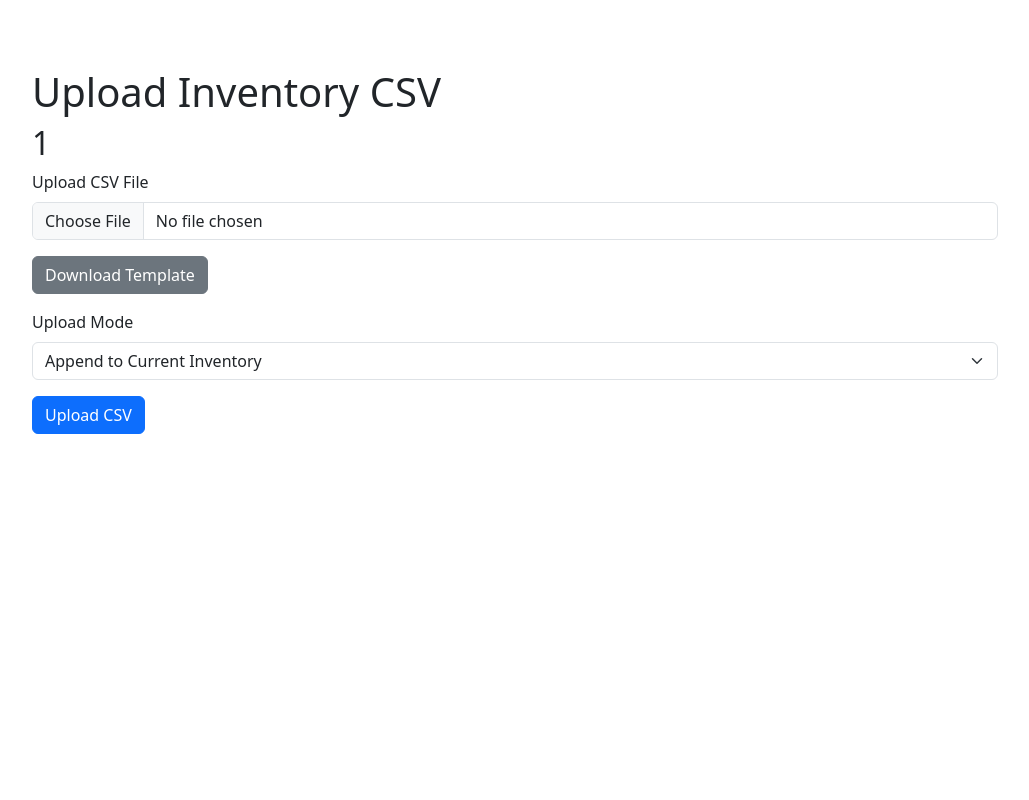
After one commit to lk18tu/COSC4P02_inventory, a Django app: page /invManage/upload_csv/1/ in a window 1280 px wide. The commit adds this page. Shown: the whole page, without its empty margins (250-1279 px from the left). Run offline with Django 5.2, Linux system fonts and the light colour scheme; some libraries are stand-ins or nearby versions.

Commit message:
csv upload and fixed UI for add item, add inventory etc..

```diff
--- /dev/null
+++ b/src/inventory_track/inventoryApp/templates/csv_upload.html
@@ -0,0 +1,68 @@
+{% extends 'base.html' %}
+{% load static %}
+
+{% block title %}Upload Inventory CSV{% endblock %}
+
+{% block content %}
+<head>
+    <meta charset="UTF-8">
+    <meta name="viewport" content="width=device-width, initial-scale=1.0">
+    <title>Upload Inventory CSV</title>
+    <link rel="stylesheet" href="https://cdn.jsdelivr.net/npm/bootstrap@5.3.0/dist/css/bootstrap.min.css">
+</head>
+<body>
+    <div class="container mt-5">
+        <h1>Upload Inventory CSV</h1>
+        <h2>{{ table_name }}</h2>
+
+
+
+        <!-- Upload CSV Form -->
+        <form method="POST" enctype="multipart/form-data" onsubmit="return confirmReplace()">
+            {% csrf_token %}
+
+            <!-- File Upload -->
+            <div class="mb-3">
+                <label for="csv_file" class="form-label">Upload CSV File</label>
+                <input type="file" class="form-control" id="csv_file" name="csv_file" required>
+            </div>
+
+            <!-- Download Template -->
+            <div class="mb-3">
+                <a href="{% url 'inventoryApp:download_inventory_template' %}" class="btn btn-secondary">Download Template</a>
+            </div>
+
+            <!-- Upload Mode Selection -->
+            <div class="mb-3">
+                <label for="upload_mode" class="form-label">Upload Mode</label>
+                <select class="form-select" id="upload_mode" name="upload_mode">
+                    <option value="append">Append to Current Inventory</option>
+                    <option value="replace">Replace Current Inventory</option>
+                </select>
+            </div>
+
+            <button type="submit" class="btn btn-primary">Upload CSV</button>
+        </form>
+    </div>
+
+    <script>
+        // Basic CSV file validation
+        document.getElementById('csv_file').addEventListener('change', function () {
+            const file = this.files[0];
+            if (file && file.type !== 'text/csv') {
+                alert('Please upload a valid CSV file.');
+                this.value = '';
+            }
+        });
+
+
+        function confirmReplace() {
+        let mode = document.getElementById('upload_mode').value;
+        if (mode === 'replace') {
+            return confirm("⚠️ Are you sure you want to replace the current inventory? This action cannot be undone.");
+        }
+        return true;
+    }
+    </script>
+</body>
+{% endblock %}
--- a/src/inventory_track/inventoryApp/urls.py
+++ b/src/inventory_track/inventoryApp/urls.py
@@ -16,4 +16,5 @@ urlpatterns = [
     path("archive_table/<str:table_name>/", views.archive_table, name="archive_table"),
     path("unarchive_table/<str:table_name>/", views.unarchive_table, name="unarchive_table"),
     path("upload_csv/<str:table_name>/", views.upload_csv, name="upload_csv"),
+    path('download-template/', views.download_inventory_template, name='download_inventory_template'),
 ]+ static(settings.MEDIA_URL, document_root=settings.MEDIA_ROOT)
--- a/src/inventory_track/inventoryApp/views.py
+++ b/src/inventory_track/inventoryApp/views.py
@@ -266,49 +266,70 @@ def edit_item(request, item_id, table_name):
 
 def upload_csv(request, table_name):
     if request.method == 'POST':
-        csv_file = request.FILES['csv_file']
-        mode = request.POST.get('mode')
+        csv_file = request.FILES.get('csv_file')
+        mode = request.POST.get('upload_mode')  # Fetch append/replace mode
 
-        # Process CSV file: overwrite or append
-        if csv_file.name.endswith('.csv'):
-            decoded_file = csv_file.read().decode('utf-8').splitlines()
-            reader = csv.reader(decoded_file)
-            headers = next(reader)
-
-            # Example: Dynamically connect to specific table
-            # table_model = get_table_model(table_name)
-
-            if mode == 'overwrite':
-                # Code to truncate/clear the table (custom function you'd implement)
-                pass  # clear_table(table_model)
-
-            # Code to insert rows (custom function you'd implement)
-            for row in reader:
-                pass  # insert_row(table_model, row)
-
-            return redirect('inventoryApp:home')
-        else:
+        if not csv_file or not csv_file.name.endswith('.csv'):
             return HttpResponse("Invalid file format. Please upload a CSV file.", status=400)
 
+        decoded_file = csv_file.read().decode('utf-8').splitlines()
+        reader = csv.reader(decoded_file)
+        headers = next(reader)  # Read CSV headers
+
+        expected_headers = ["Product Number", "UPC", "Title", "Description", "Quantity in Stock",
+                            "Reorder Level", "Price", "Purchase Price", "Notes"]
+
+        # Validate CSV headers
+        if headers != expected_headers:
+            return HttpResponse("Invalid CSV format. Ensure headers match the template.", status=400)
+
+        with connection.cursor() as cursor:
+            # Clear table if 'replace' mode is selected
+            if mode == 'replace':
+                cursor.execute(f"DELETE FROM {table_name}")
+
+            # Insert new rows
+            query = f"""
+                INSERT INTO {table_name}
+                (product_number, upc, title, description, quantity_stock, reorder_level, price, purchace_price, notes)
+                VALUES (%s, %s, %s, %s, %s, %s, %s, %s, %s)
+            """
+            for row in reader:
+                try:
+                    cursor.execute(query, (
+                        row[0],  # product_number
+                        row[1],  # upc
+                        row[2],  # title
+                        row[3],  # description
+                        int(row[4]),  # quantity_stock
+                        int(row[5]),  # reorder_level
+                        float(row[6]),  # price
+                        float(row[7]),  # purchase_price
+                        row[8] if len(row) > 8 else ""  # notes
+                    ))
+                except Exception as e:
+                    return HttpResponse(f"Error inserting data: {str(e)}", status=400)
+
+        return redirect('inventoryApp:home')
+
     return render(request, 'csv_upload.html', {'table_name': table_name})
+
+
+def download_inventory_template(request):
+    # Create the HTTP response with CSV content type
+    response = HttpResponse(content_type='text/csv')
+    response['Content-Disposition'] = 'attachment; filename="inventory_template.csv"'
+
+    # Create CSV writer
+    writer = csv.writer(response)
+
+    # Define the header row
+    writer.writerow(["Product Number", "UPC", "Title", "Description", "Quantity in Stock",
+                     "Reorder Level", "Price", "Purchase Price", "Notes"])
+
+    return response
 
 
 def get_table_columns(table_name):
     with connection.cursor() as cursor:
         return [col.name for col in connection.introspection.get_table_description(cursor, table_name)]
-
-def download_template(request, table_name):
-
-
-    try:
-        columns = get_table_columns(table_name)
-    except Exception as e:
-        return HttpResponse(f"Error retrieving columns: {str(e)}", status=400)
-
-    response = HttpResponse(content_type='text/csv')
-    response['Content-Disposition'] = f'attachment; filename="{table_name}_template.csv"'
-
-    writer = csv.writer(response)
-    writer.writerow(columns)  # Only headers, no data
-
-    return response
--- /dev/null
+++ b/src/static/inventory_template.csv
@@ -0,0 +1 @@
+Product Number,UPC,Title,Description,Quantity in Stock,Reorder Level,Price,Purchase Price,Notes
```
Also changed, not shown: src/inventory_track/inventoryApp/templates/add_inventory.html (+7 -3 lines), src/inventory_track/inventoryApp/templates/add_item.html (+7 -3 lines), src/inventory_track/inventoryApp/templates/edit_item.html (+7 -3 lines), src/inventory_track/inventoryApp/templates/inventoryHome.html (+8 -0 lines).
